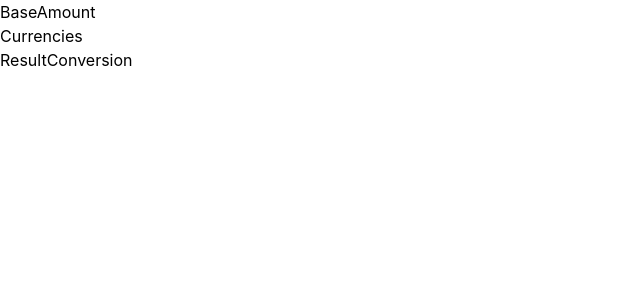
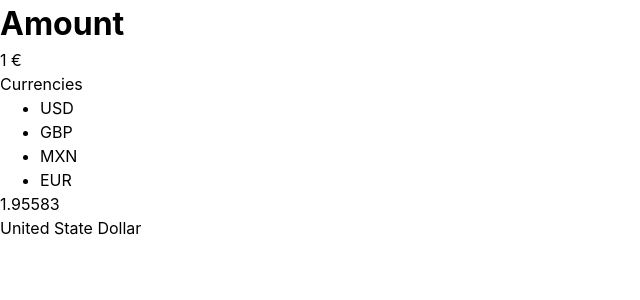
Before and after one commit to VinceBmmrt/converter-v1, a React (Vite) app: page / in a window 1280 px wide. Shown: the top 300 px of the page, without its empty margins (0-640 px from the left). Built offline with nearby package versions, Linux system fonts and the light colour scheme.

Commit message:
Ajout de la structure HTML

```diff
--- a/src/components/BaseAmount/BaseAmount.tsx
+++ b/src/components/BaseAmount/BaseAmount.tsx
@@ -1,5 +1,10 @@
 function BaseAmount() {
-  return <div>BaseAmount</div>;
+  return (
+    <header className="base-amount">
+      <h1 className="base-amount__title">Amount</h1>
+      <p className="base-amount__value">1 €</p>
+    </header>
+  );
 }
 
 export default BaseAmount;
--- a/src/components/Currencies/Currencies.tsx
+++ b/src/components/Currencies/Currencies.tsx
@@ -1,5 +1,15 @@
 function Currencies() {
-  return <div>Currencies</div>;
+  return (
+    <div className="currencies">
+      <div className="currencies__title">Currencies</div>
+      <ul className="currencies__list">
+        <li className="currencies__item">USD</li>
+        <li className="currencies__item">GBP</li>
+        <li className="currencies__item">MXN</li>
+        <li className="currencies__item">EUR</li>
+      </ul>
+    </div>
+  );
 }
 
 export default Currencies;
--- a/src/components/ResultConversion/ResultConversion.tsx
+++ b/src/components/ResultConversion/ResultConversion.tsx
@@ -1,5 +1,10 @@
 function ResultConversion() {
-  return <div>ResultConversion</div>;
+  return (
+    <div className="result-conversion">
+      <p className="result-conversion__value">1.95583</p>
+      <p className="result-conversion__currency">United State Dollar</p>
+    </div>
+  );
 }
 
 export default ResultConversion;
```
